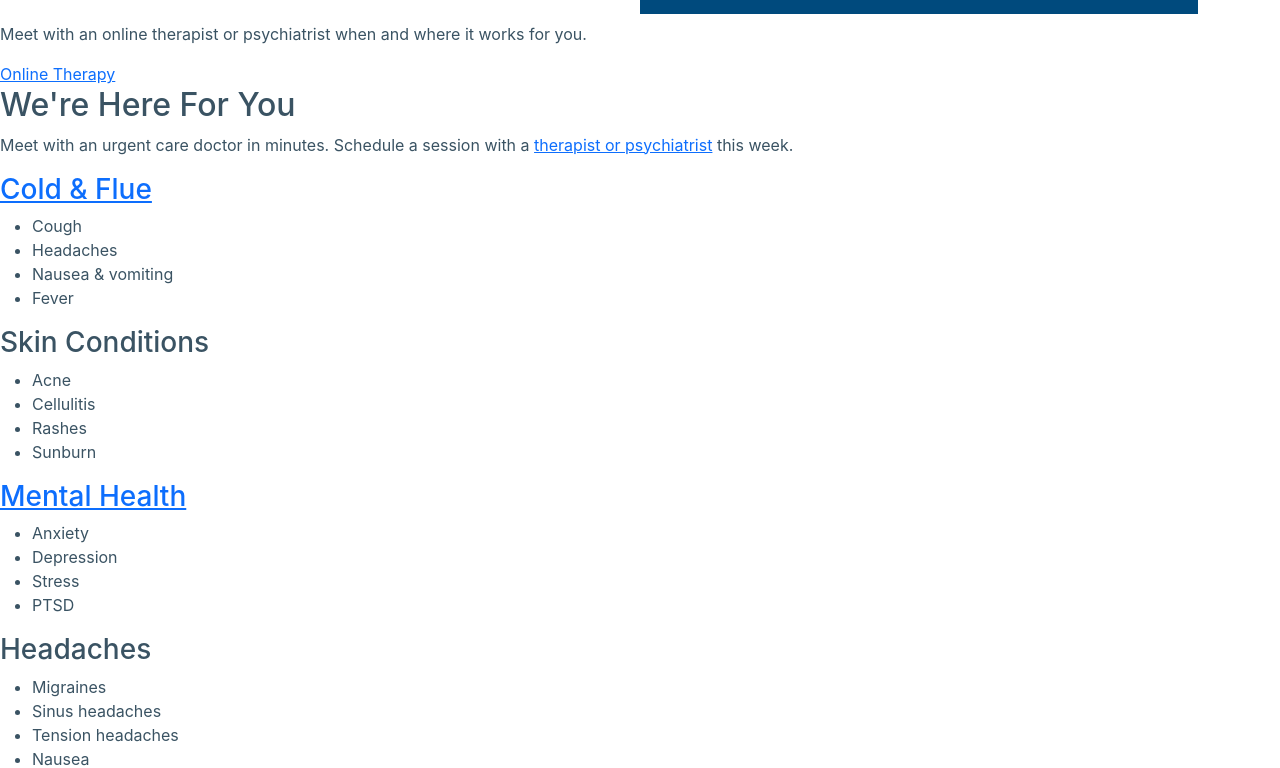
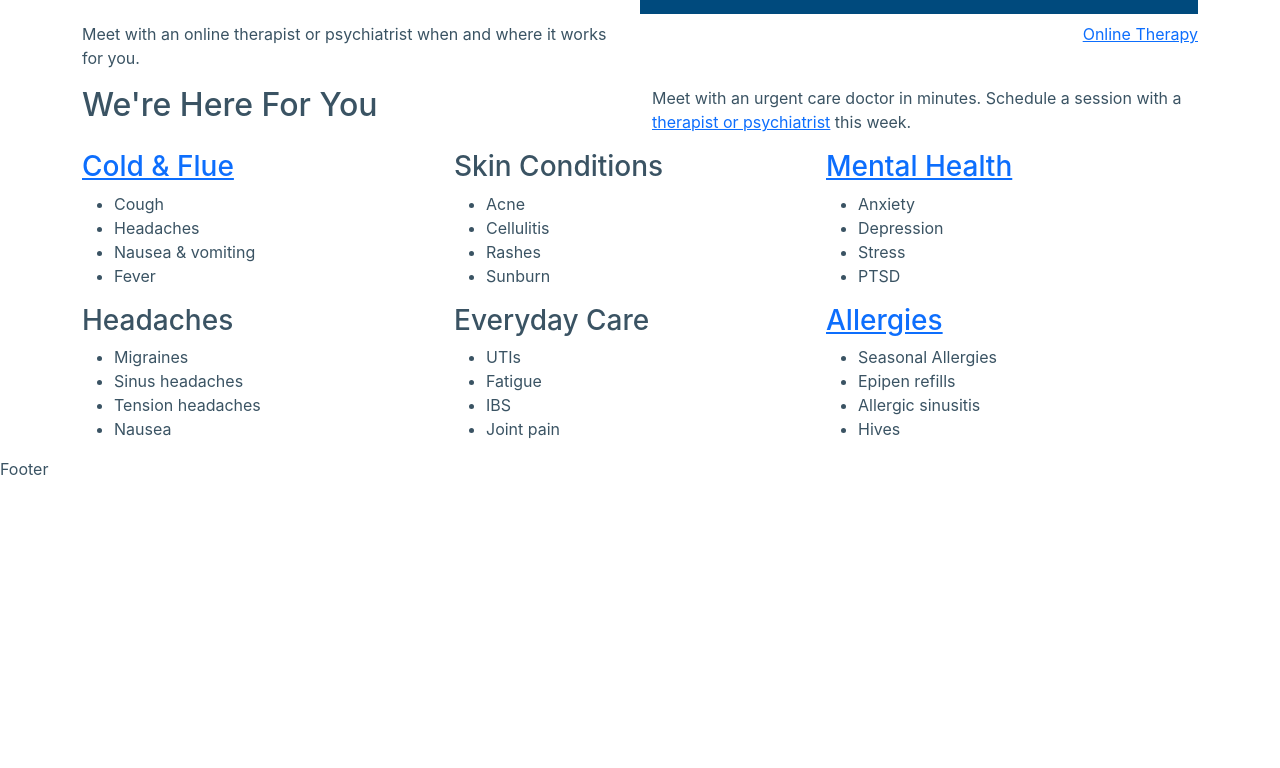
Before and after one commit to aboongm/booking-doctor-app, a React (Vite) app in the folder frontend/: page / in a window 1280 px wide. Shown: the part 635-1403 px from the top of the page. After the commit the page ends 1116 px from the top, so only its background shows below. Built offline with nearby package versions, Linux system fonts and the light colour scheme.

Commit message:
added columns and rows

```diff
--- a/frontend/src/Components/Pages/Home.jsx
+++ b/frontend/src/Components/Pages/Home.jsx
@@ -43,30 +43,36 @@ function Home() {
                         </div>
                     </div>
                 </div>
-            </div>
-            <div>
-                <div>
+                <div className="row">
+                    <div className="col text-start">
                         <p>
-                        Meet with an online therapist or psychiatrist when and
-                        where it works for you.
+                            Meet with an online therapist or psychiatrist when
+                            and where it works for you.
                         </p>
                     </div>
+                    <div className="col text-end">
                         <Link to="/">
                             <div>Online Therapy </div>
                         </Link>
                     </div>
+                </div>
+                {/* WE'RE HERE FOR YOU */}
 
-            <div>
-                <div>
+                <div className="row">
+                    <div className="col">
                         <h2>We're Here For You</h2>
+                    </div>
+                    <div className="col">
                         <p>
-                        Meet with an urgent care doctor in minutes. Schedule a
-                        session with a{" "}
-                        <Link to="/">therapist or psychiatrist</Link> this week.
+                            Meet with an urgent care doctor in minutes. Schedule
+                            a session with a{" "}
+                            <Link to="/">therapist or psychiatrist</Link> this
+                            week.
                         </p>
                     </div>
-                <div>
-                    <div>
+
+                    <div className="row">
+                        <div className="col-md-4">
                             <Link to="/">
                                 <h3>Cold & Flue</h3>
                             </Link>
@@ -77,7 +83,7 @@ function Home() {
                                 <li>Fever</li>
                             </ul>
                         </div>
-                    <div>
+                        <div className="col-md-4">
                             <h3>Skin Conditions</h3>
                             <ul>
                                 <li>Acne</li>
@@ -86,7 +92,7 @@ function Home() {
                                 <li>Sunburn</li>
                             </ul>
                         </div>
-                    <div>
+                        <div className="col-md-4">
                             <Link to="/">
                                 <h3>Mental Health</h3>
                             </Link>
@@ -97,7 +103,8 @@ function Home() {
                                 <li>PTSD</li>
                             </ul>
                         </div>
-                    <div>
+
+                        <div className="col-md-4">
                             <h3>Headaches</h3>
                             <ul>
                                 <li>Migraines</li>
@@ -106,7 +113,7 @@ function Home() {
                                 <li>Nausea</li>
                             </ul>
                         </div>
-                    <div>
+                        <div className="col-md-4">
                             <h3>Everyday Care</h3>
                             <ul>
                                 <li>UTIs</li>
@@ -115,7 +122,7 @@ function Home() {
                                 <li>Joint pain</li>
                             </ul>
                         </div>
-                    <div>
+                        <div className="col-md-4">
                             <Link to="/">
                                 <h3>Allergies</h3>
                             </Link>
@@ -129,6 +136,7 @@ function Home() {
                     </div>
                 </div>
             </div>
+        </div>
     );
 }
 
```
Lines whose indentation alone changed are shown as unchanged.
